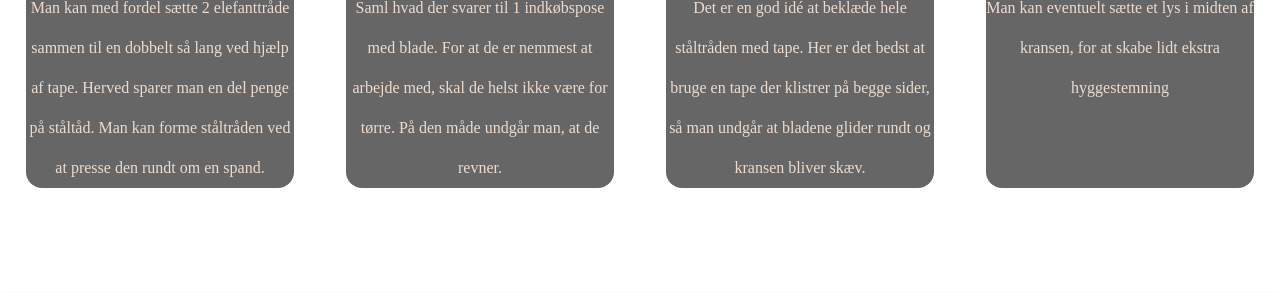
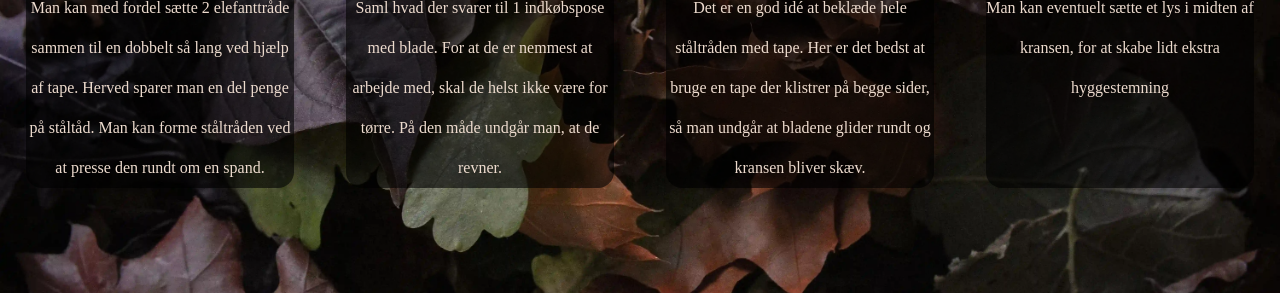
Before and after one commit to linegj/webunivers-optimering, a plain HTML site: page bladkrans-tips-og-tricks.html in a window 1280 px wide. Shown: the part 252-545 px from the top of the page. Drawn offline with Linux system fonts and the light colour scheme.

Commit message:
sidste ændringer

```diff
--- a/css/bladkrans-tips-og-tricks.css
+++ b/css/bladkrans-tips-og-tricks.css
@@ -261,7 +261,7 @@ footer {
 }
 
 body{
-    background-image: url(../img/kamera-billeder-small/blade.webp);
+    background-image: url(../img/optimerede-billeder/blade.webp);
     width: 100%;
     background-attachment: fixed;
     background-size: cover;
--- a/css/bundetkrans-tips-og-tricks.css
+++ b/css/bundetkrans-tips-og-tricks.css
@@ -261,7 +261,7 @@ footer {
 }
 
 body{
-    background-image: url(../img/kamera-billeder-small/lyng-blade.webp);
+    background-image: url(../img/optimerede-billeder/lyng-blade.webp);
     width: 100%;
     background-attachment: fixed;
     background-size: cover;
```
Also changed, not shown: index.html (+2 -2 lines).
